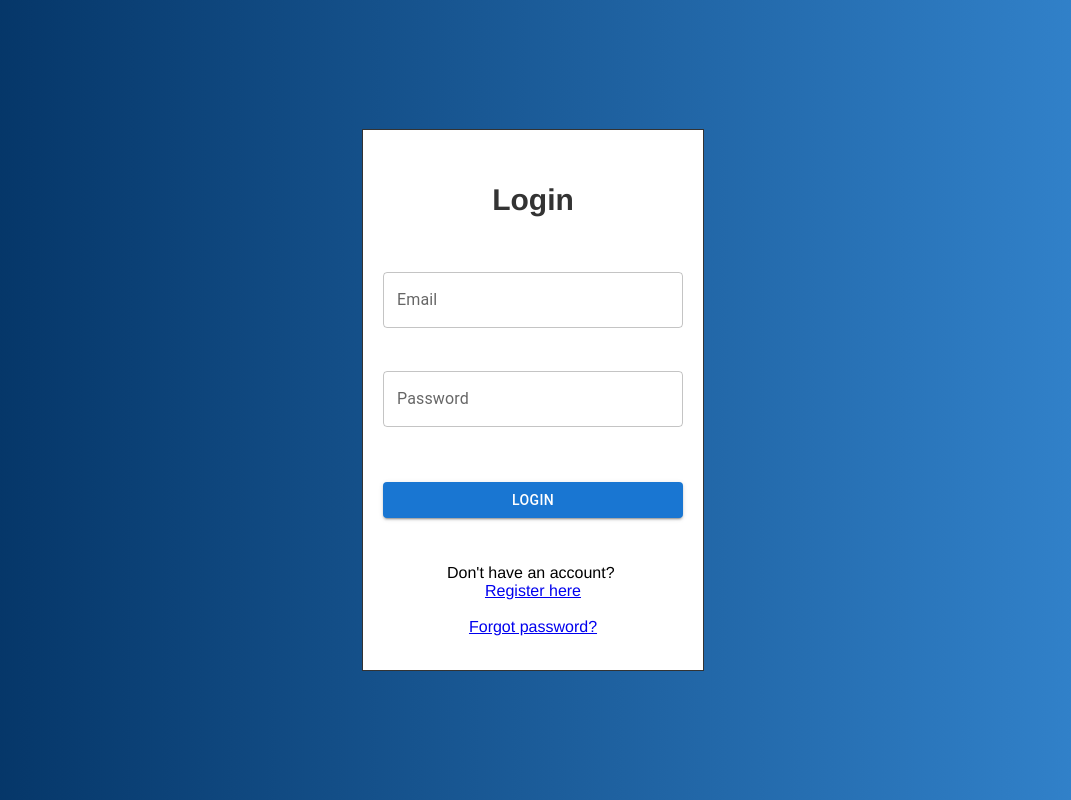
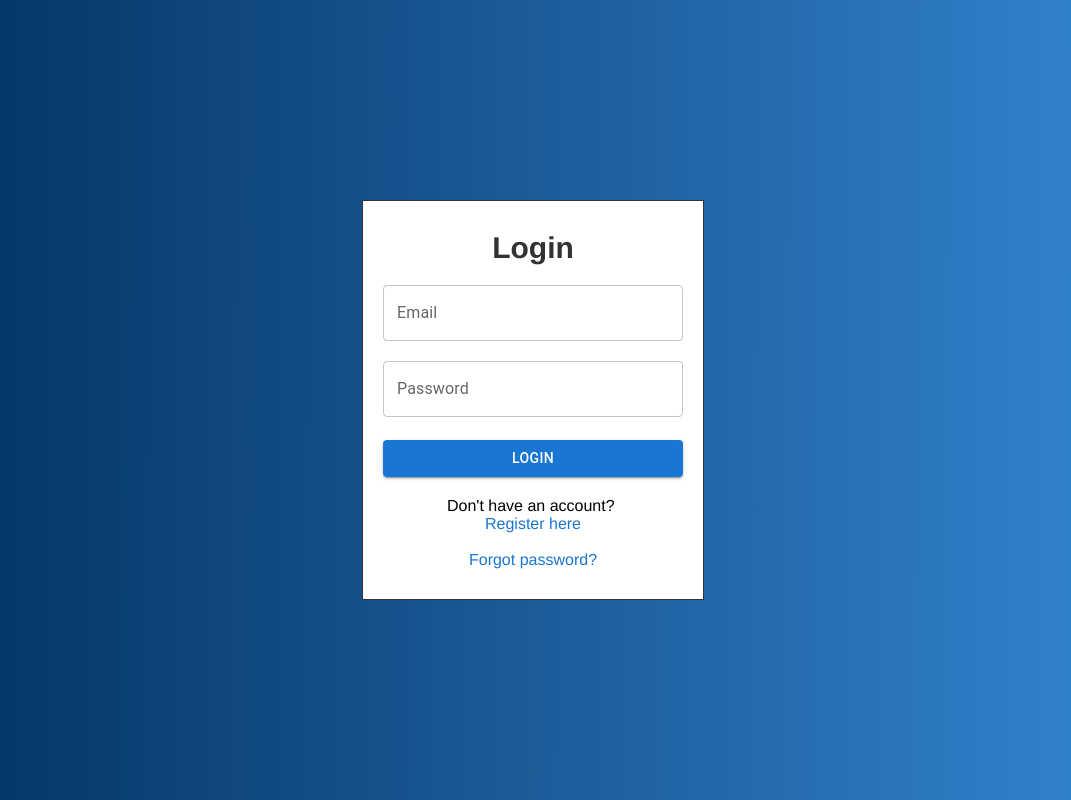
Before and after one commit to Galiblo/Incidences-Project, a React (Vite) app in the folder FRONTEND/: page / in a window 1280 px wide. Shown: the whole page, without its empty margins (107-1178 px from the left). Built offline with nearby package versions, Linux system fonts and the light colour scheme; some icons are missing.

Commit message:
Go back added to password reset request page and itembox changed

```diff
--- a/FRONTEND/src/App.css
+++ b/FRONTEND/src/App.css
@@ -26,8 +26,9 @@
   justify-content: center;
   align-items: center;
   width: 100%;
-  height: 100px;
+  padding: 10px 0; /* Ajusta según lo que veas */
 }
+
 
 .title {
   font-size: 30px;
--- a/FRONTEND/src/components/Login.jsx
+++ b/FRONTEND/src/components/Login.jsx
@@ -32,7 +32,10 @@ const Login = () => {
   return (
     <div className={"myBackground"}>
       {ShowMessage ? (
-        <MyMessage text={"Login has failed, please try again"} color={'#FF0011'} />
+        <MyMessage
+          text={"Login has failed, please try again"}
+          color={"#FF0011"}
+        />
       ) : null}
       <form onSubmit={handleSubmit(submission)}>
         <Box className={"whitebox"}>
@@ -54,8 +57,27 @@ const Login = () => {
           </Box>
           <Box className={"itemBox"} sx={{ flexDirection: "column" }}>
             <span>Don't have an account?&nbsp;</span>
-            <Link to={"/register"}>Register here</Link> <br />
-            <Link to={"/request/password_reset"}>Forgot password?</Link>
+            <Link
+              to={"/register"}
+              style={{
+                textAlign: "center",
+                textDecoration: "none",
+                color: "#1976d2",
+              }}
+            >
+              Register here
+            </Link>{" "}
+            <br />
+            <Link
+              to={"/request/password_reset"}
+              style={{
+                textAlign: "center",
+                textDecoration: "none",
+                color: "#1976d2",
+              }}
+            >
+              Forgot password?
+            </Link>
           </Box>
         </Box>
       </form>
--- a/FRONTEND/src/components/PasswordResetRequest.jsx
+++ b/FRONTEND/src/components/PasswordResetRequest.jsx
@@ -28,7 +28,9 @@ const PasswordResetRequest = () => {
     <div className={"myBackground"}>
       {ShowMessage ? (
         <MyMessage
-          text={"If your email exists you have received an email with instructions to reset your password"}
+          text={
+            "If your email exists you have received an email with instructions to reset your password"
+          }
           color={"#69C9AB"}
         />
       ) : null}
@@ -43,6 +45,22 @@ const PasswordResetRequest = () => {
           <Box className={"itemBox"}>
             <ButtonForm label={"Request password reset"} type={"submit"} />
           </Box>
+          <Box
+            className="itemBox"
+            sx={{ display: "flex", justifyContent: "center" }}
+          >
+            <Link
+              to="/"
+              style={{
+                textAlign: "center",
+                textDecoration: "none",
+                color: "#1976d2",
+              }}
+            >
+              Go back
+            </Link>
+          </Box>
+
           <Box className={"itemBox"} sx={{ flexDirection: "column" }}></Box>
         </Box>
       </form>
```
